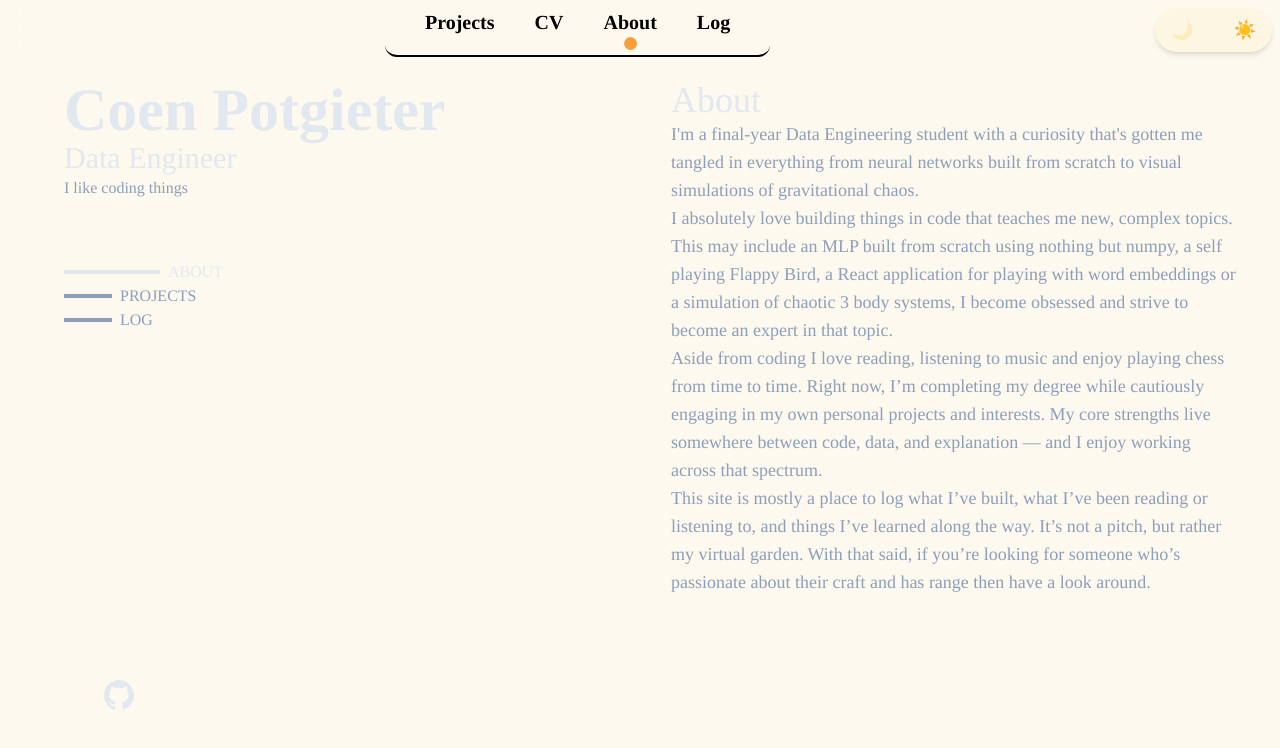
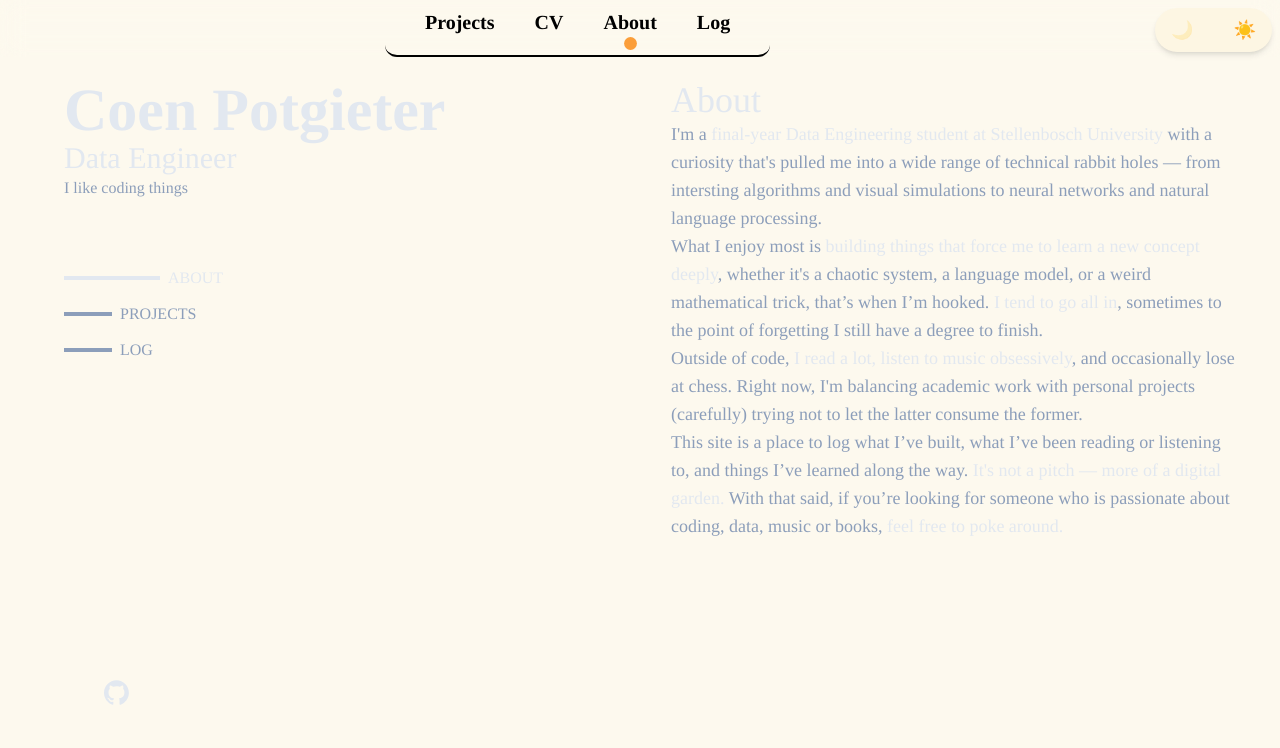
Before and after one commit to Coen-Potgieter/personal-site, a React (Vite) app: page / in a window 1280 px wide. Both pictures are taken after a click on the button "About". Shown: the top 748 px of the page. Built offline with nearby package versions, Linux system fonts and the light colour scheme; a web font is replaced by a local one.

Commit message:
aboutme looks nice

```diff
--- a/src/components/pages/about/AboutPage.tsx
+++ b/src/components/pages/about/AboutPage.tsx
@@ -5,53 +5,73 @@ type AboutPageProps = {};
 
 const AboutPage: React.FC<AboutPageProps> = () => {
   return (
-    <div className="flex pt-[10vh] pl-[5vw] h-screen w-screen font-tinos">
-      <div className="w-[50vw]">
-        <div className="flex flex-col h-3/12">
-          <h1 className="text-6xl font-bold text-my-light-text1">
+    <div className="flex flex-col md:flex-row pt-[10vh] pl-[5vw] h-screen w-screen font-tinos">
+      <div className="md:w-[50vw] w-screen">
+        <div className="flex flex-col h-fit md:h-3/12">
+          <h1 className="text-4xl md:text-6xl font-bold text-my-light-text1">
             Coen Potgieter
           </h1>
           <p className="text-3xl text-my-light-text1">Data Engineer</p>
           <p className="text-my-light-text2">I like coding things</p>
         </div>
-        <div className="flex flex-col h-7/12 justify-start items-start">
+        <div className="hidden md:flex flex-col h-7/12 justify-start items-start">
           <PageNavButton label="ABOUT" isActive={true} />
           <PageNavButton label="PROJECTS" isActive={false} />
           <PageNavButton label="LOG" isActive={false} />
         </div>
-        <div className="flex flex-col pl-10 text-my-light-text1">
-          <GitHubSVG size={30} />
+        <div className="flex flex-row text-my-light-text1 py-5 md:pl-10 md:pt-0">
+          <GitHubSVG size={25} />
         </div>
       </div>
 
-      <div className="flex flex-col w-[50vw] overflow-y-scroll pr-10">
+      {/* Scrollable Content */}
+      <div className="flex flex-col w-screen md:w-[50vw] overflow-y-scroll pr-10 scrollbar-hidden">
+        {/* About Me */}
         <h1 className="text-4xl text-my-light-text1">About</h1>
-        <p className="text-lg text-my-light-text2">
-          I'm a final-year Data Engineering student with a curiosity that's
-          gotten me tangled in everything from neural networks built from
-          scratch to visual simulations of gravitational chaos.
-        </p>
-        <p className="text-lg text-my-light-text2">
-          I absolutely love building things in code that teaches me new, complex
-          topics. This may include an MLP built from scratch using nothing but
-          numpy, a self playing Flappy Bird, a React application for playing
-          with word embeddings or a simulation of chaotic 3 body systems, I
-          become obsessed and strive to become an expert in that topic.
-        </p>
-        <p className="text-lg text-my-light-text2">
-          Aside from coding I love reading, listening to music and enjoy playing
-          chess from time to time. Right now, I’m completing my degree while
-          cautiously engaging in my own personal projects and interests. My core
-          strengths live somewhere between code, data, and explanation — and I
-          enjoy working across that spectrum.
-        </p>
-        <p className="text-lg text-my-light-text2">
-          This site is mostly a place to log what I’ve built, what I’ve been
-          reading or listening to, and things I’ve learned along the way. It’s
-          not a pitch, but rather my virtual garden. With that said, if you’re
-          looking for someone who’s passionate about their craft and has range
-          then have a look around.
-        </p>
+        <div className="text-lg text-my-light-text2">
+          <p>
+            I'm a{" "}
+            <span className="text-my-light-text1">
+              final-year Data Engineering student at Stellenbosch University
+            </span>{" "}
+            with a curiosity that's pulled me into a wide range of technical
+            rabbit holes — from intersting algorithms and visual simulations to
+            neural networks and natural language processing.
+          </p>
+          <p>
+            What I enjoy most is{" "}
+            <span className="text-my-light-text1">
+              building things that force me to learn a new concept deeply
+            </span>
+            {", "}
+            whether it's a chaotic system, a language model, or a weird
+            mathematical trick, that’s when I’m hooked.{" "}
+            <span className="text-my-light-text1">I tend to go all in</span>,
+            sometimes to the point of forgetting I still have a degree to
+            finish.
+          </p>
+          <p>
+            Outside of code,{" "}
+            <span className="text-my-light-text1">
+              I read a lot, listen to music obsessively
+            </span>
+            , and occasionally lose at chess. Right now, I'm balancing academic
+            work with personal projects (carefully) trying not to let the latter
+            consume the former.
+          </p>
+          <p>
+            This site is a place to log what I’ve built, what I’ve been reading
+            or listening to, and things I’ve learned along the way.{" "}
+            <span className="text-my-light-text1">
+              It's not a pitch — more of a digital garden.
+            </span>{" "}
+            With that said, if you’re looking for someone who is passionate
+            about coding, data, music or books,{" "}
+            <span className="text-my-light-text1">
+              feel free to poke around.
+            </span>{" "}
+          </p>
+        </div>
       </div>
     </div>
   );
--- a/src/components/pages/about/desktop/PageNavButton.tsx
+++ b/src/components/pages/about/desktop/PageNavButton.tsx
@@ -11,7 +11,7 @@ const PageNavButton: React.FC<PageNavButtonProps> = ({ label, isActive }) => {
     ? " text-my-light-text1"
     : " text-my-light-text2 group-hover:text-my-light-text1";
   return (
-    <button className="flex gap-x-2 w-fit justify-start items-center group">
+    <button className="flex gap-x-2 py-1.5 w-fit justify-start items-center group">
       <span
         className={
           `h-1 transition-all ease-in-out duration-100` + dynamicSpanStyle
--- a/src/components/pages/project/ProjectPage.tsx
+++ b/src/components/pages/project/ProjectPage.tsx
@@ -4,7 +4,7 @@ import { PROJECT_DATA } from "../../../data/projects_data";
 const ProjectPage: React.FC = () => {
   return (
     <div
-      className="flex w-full h-full justify-center pb-[50vh] md:ml-30"
+      className="flex w-full h-full justify-center pb-[50vh] md:ml-30 md:pr-20"
       style={{
         marginTop: "10vh",
       }}
```
